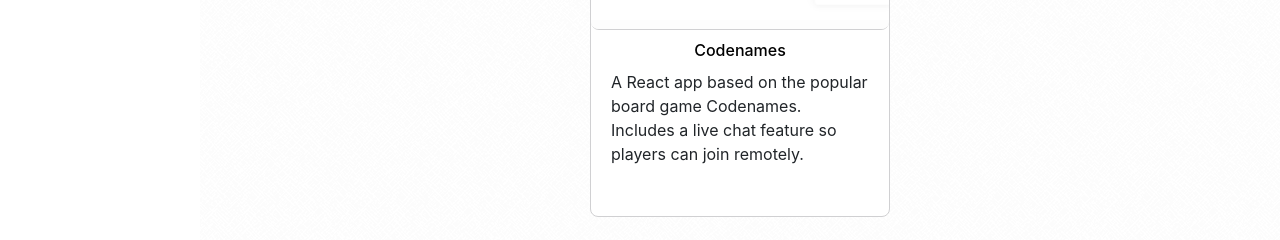
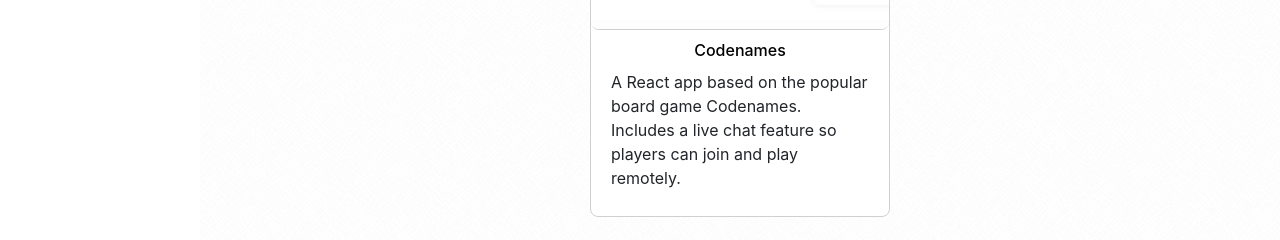
Before and after one commit to gmurph91/greg-portfolio, a React (Create React App) app: page / in a window 1280 px wide. Shown: the part 3094-3334 px from the top of the page. Built offline with nearby package versions, Linux system fonts and the light colour scheme.

Commit message:
added two words :)

```diff
--- a/src/pages/home.js
+++ b/src/pages/home.js
@@ -157,7 +157,7 @@ return(
         <img className="projectImage" src="codenames.png" alt="codenames.png"/>
         <h6><a className="projectLink" href="http://greg-codenames.herokuapp.com/">Codenames</a></h6>
         <div className="projectDescription">
-          <p>A React app based on the popular board game Codenames. Includes a live chat feature so players can join remotely.</p>
+          <p>A React app based on the popular board game Codenames. Includes a live chat feature so players can join and play remotely.</p>
           </div>
       </div>
       </div>
```
